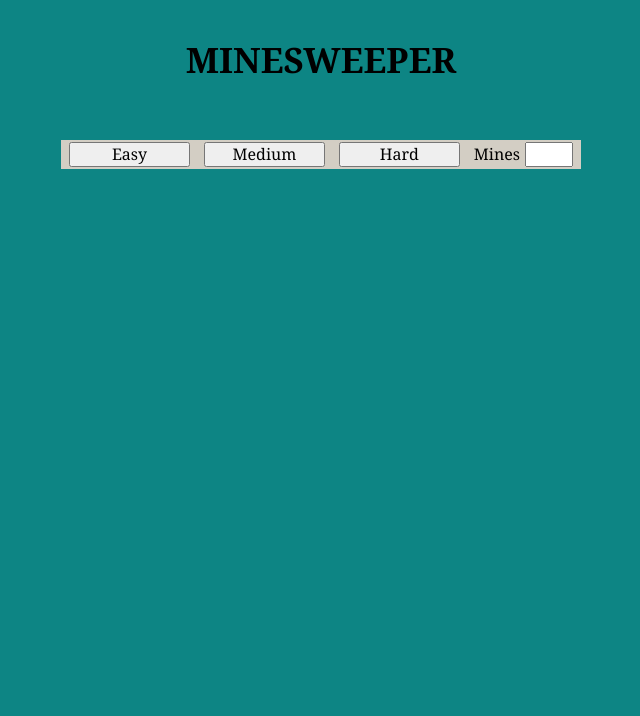
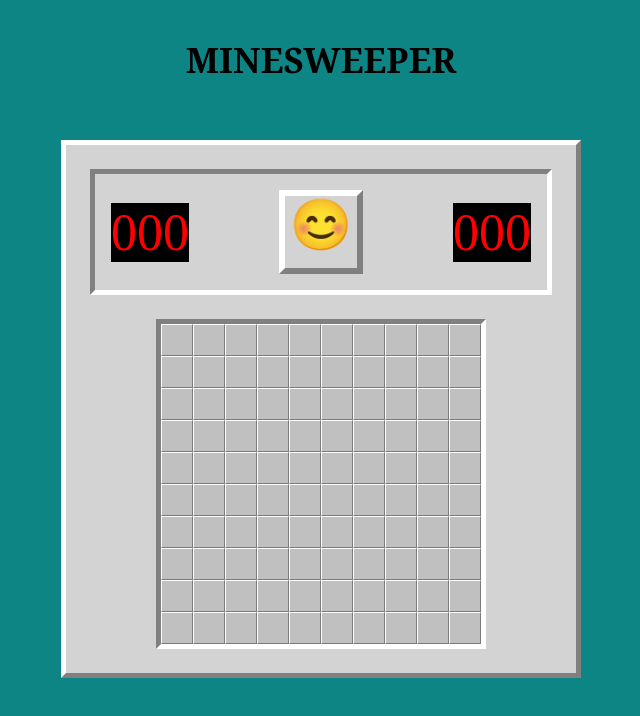
Before and after one commit to anderskambenders/rs-js-fe2023, a website with bundled scripts: page minesweeper/index.html in a window 1280 px wide. Shown: the whole page, without its empty margins (319-959 px from the left). Built offline with nearby package versions, Linux system fonts and the light colour scheme.

Commit message:
feat: add js layout

```diff
--- /dev/null
+++ b/minesweeper/components/layout.js
@@ -0,0 +1,47 @@
+// eslint-disable-next-line import/extensions
+import createTable from './table.js';
+
+function createLayuot() {
+  const container = document.createElement('main');
+  container.classList.add('container');
+  document.body.append(container);
+  const title = document.createElement('h1');
+  title.classList.add('title');
+  title.innerHTML = 'MINESWEEPER';
+  container.append(title);
+  const gameArea = document.createElement('section');
+  gameArea.classList.add('game-area');
+  container.append(gameArea);
+  const gameMenu = document.createElement('div');
+  gameMenu.classList.add('game-menu');
+  gameArea.append(gameMenu);
+  const menuWrapper = document.createElement('div');
+  menuWrapper.classList.add('menu__wrapper');
+  gameMenu.append(menuWrapper);
+  // const difficulty = document.createElement('div');
+  // difficulty.classList.add('difficulty');
+  // gameMenu.append(difficulty);
+  // difficulty.innerHTML = '<button class="difficulty__btn">Easy</button> <button class="difficulty__btn">Medium</button> <button class="difficulty__btn">Hard</button>';
+  // difficulty.innerHTML += ' <label class="difficulty__label" for="mines-input"> Mines <input class="difficulty__input" id="mines-input" type="number"></label>';
+  const minesCounter = document.createElement('div');
+  minesCounter.classList.add('game__mines-cnt');
+  minesCounter.innerHTML = '000';
+  menuWrapper.append(minesCounter);
+  const gameBtn = document.createElement('div');
+  gameBtn.classList.add('game__btn');
+  gameBtn.innerHTML = '&#128522;';
+  menuWrapper.append(gameBtn);
+  const timer = document.createElement('div');
+  timer.classList.add('menu__timer');
+  timer.innerHTML = '000';
+  menuWrapper.append(timer);
+  const main = document.createElement('div');
+  main.classList.add('game__main');
+  gameArea.append(main);
+  const gameField = document.createElement('div');
+  gameField.classList.add('game__field');
+  main.append(gameField);
+  createTable(gameField);
+}
+
+export default createLayuot;
--- /dev/null
+++ b/minesweeper/components/table.js
@@ -0,0 +1,15 @@
+function createTable(gameField) {
+  // eslint-disable-next-line no-param-reassign
+  gameField.innerHTML = '';
+  for (let i = 0; i < 10; i += 1) {
+    for (let j = 0; j < 10; j += 1) {
+      const cellDiv = document.createElement('div');
+      cellDiv.setAttribute('data-index-y', i);
+      cellDiv.setAttribute('data-index-x', j);
+      cellDiv.classList.add('cell');
+      gameField.append(cellDiv);
+    }
+  }
+}
+
+export default createTable;
--- a/minesweeper/index.html
+++ b/minesweeper/index.html
@@ -7,7 +7,7 @@
     <title>Minesweeper</title>
     <link rel="stylesheet" href="./styles/normalize.css">
     <link rel="stylesheet" href="./styles/style.css">
-    <script src="index.js"></script>
+    <script src="index.js" type="module"></script>
 </head>
 <body>
 </body>
--- a/minesweeper/index.js
+++ b/minesweeper/index.js
@@ -1,20 +1,6 @@
+// eslint-disable-next-line import/extensions
+import createLayuot from './components/layout.js';
+
 window.addEventListener('DOMContentLoaded', () => {
-  const container = document.createElement('main');
-  container.classList.add('container');
-  document.body.append(container);
-  const title = document.createElement('h1');
-  title.classList.add('title');
-  title.innerHTML = 'MINESWEEPER';
-  container.append(title);
-  const gameArea = document.createElement('section');
-  gameArea.classList.add('game-area');
-  container.append(gameArea);
-  const gameMenu = document.createElement('div');
-  gameMenu.classList.add('game-menu');
-  gameArea.append(gameMenu);
-  const difficulty = document.createElement('div');
-  difficulty.classList.add('difficulty');
-  gameMenu.append(difficulty);
-  difficulty.innerHTML = '<button class="difficulty__btn">Easy</button> <button class="difficulty__btn">Medium</button> <button class="difficulty__btn">Hard</button>';
-  difficulty.innerHTML += ' <label class="difficulty__label" for="mines-input"> Mines <input class="difficulty__input" id="mines-input" type="number"></label>';
+  createLayuot();
 });
--- a/minesweeper/styles/style.css
+++ b/minesweeper/styles/style.css
@@ -1,6 +1,7 @@
 body {
   background-color: #0D8584;
   font-family: Georgia, 'Times New Roman', Times, serif;
+  box-sizing: border-box;
 }
 
 .container {
@@ -27,12 +28,89 @@ body {
 }
 
 .game-menu {
-    background-color: #D3CEC4;
-    border: none;
-    text-align: left;
-    padding: 2px 8px;
+  display: flex;
+  padding: 24px 24px 0;
+  background-color: lightgray;
+  border-top: 5px solid white;
+  border-left: 5px solid white;
+  border-right: 5px solid gray;
 }
-.difficulty {
+
+.menu__wrapper {
+  display: flex;
+  width: 100%;
+  flex-direction: row;
+  justify-content: space-between;
+  align-items: center;
+  padding: 16px;
+  box-sizing: border-box;
+  border-top: 5px solid grey;
+  border-left: 5px solid grey;
+  border-bottom: 5px solid white;
+  border-right: 5px solid white;
+}
+
+.game__mines-cnt,
+.menu__timer {
+    font: 400 52px Georgia;
+    font-family: 'Digital Dismay';
+    color: red;
+    background-color: black;
+}
+
+.game__btn {
+  text-align: center;
+  border: none;
+  width: 72px;
+  height: 72px;
+  font-size: 54px;
+  margin: 0;
+  padding: 0;
+  border-top: 6px solid white;
+  border-left: 6px solid white;
+  border-bottom: 6px solid gray;
+  border-right: 6px solid gray;
+  font: 400 50px serif;
+
+}
+
+.game__main {
+    display: flex;
+    flex-direction: row;
+    justify-content: center;
+    padding: 24px;
+    box-sizing: border-box;
+    background-color: lightgray;
+    border-left: 5px solid white;
+    border-bottom: 5px solid gray;
+    border-right: 5px solid gray;
+}
+
+.game__field {
+  display: grid;
+  grid-template-rows: repeat(10, 1fr);
+  grid-template-columns: repeat(10, 1fr);
+  position: relative;
+  box-sizing: border-box;
+  border-top: 5px solid grey;
+  border-left: 5px solid grey;
+  border-bottom: 5px solid white;
+  border-right: 5px solid white;
+  position: relative;
+}
+.cell {
+  height: 30px;
+  width: 30px;
+  background-color: #C0C0C0;
+  border: 1.5px solid;
+  border-top-color: #ffffff;
+  border-right-color: #7B7B7B;
+  border-bottom-color: #7B7B7B;
+  border-left-color: #ffffff;
+  text-align: center;
+  vertical-align: middle;
+}
+/* .difficulty {
   display: flex;
   justify-content: space-between;
 }
@@ -49,4 +127,4 @@ body {
 .difficulty__input {
   width: 40px;
   margin-left: 5px;
-}
+} */
```
